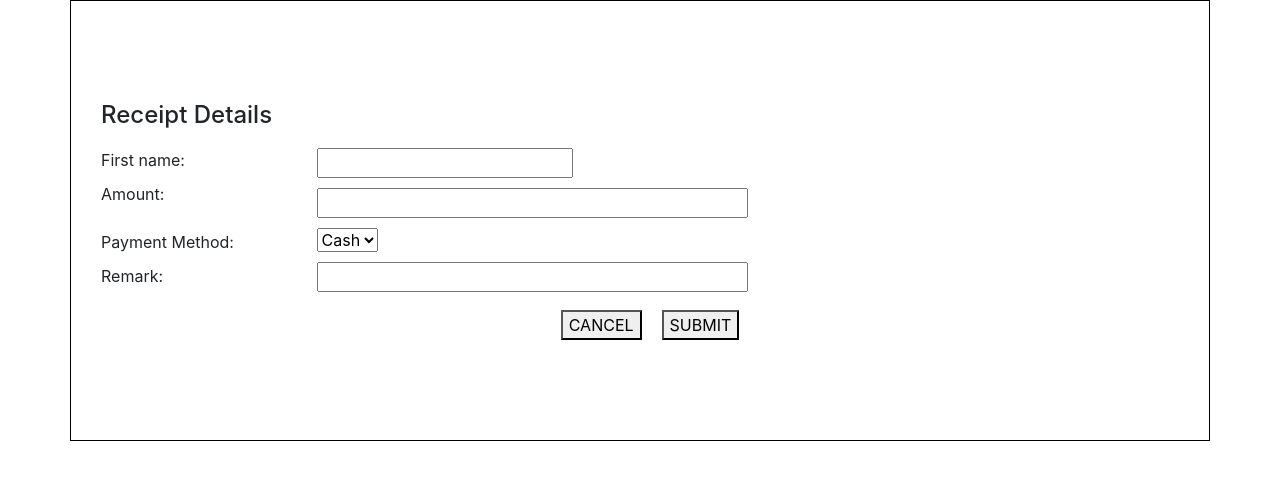
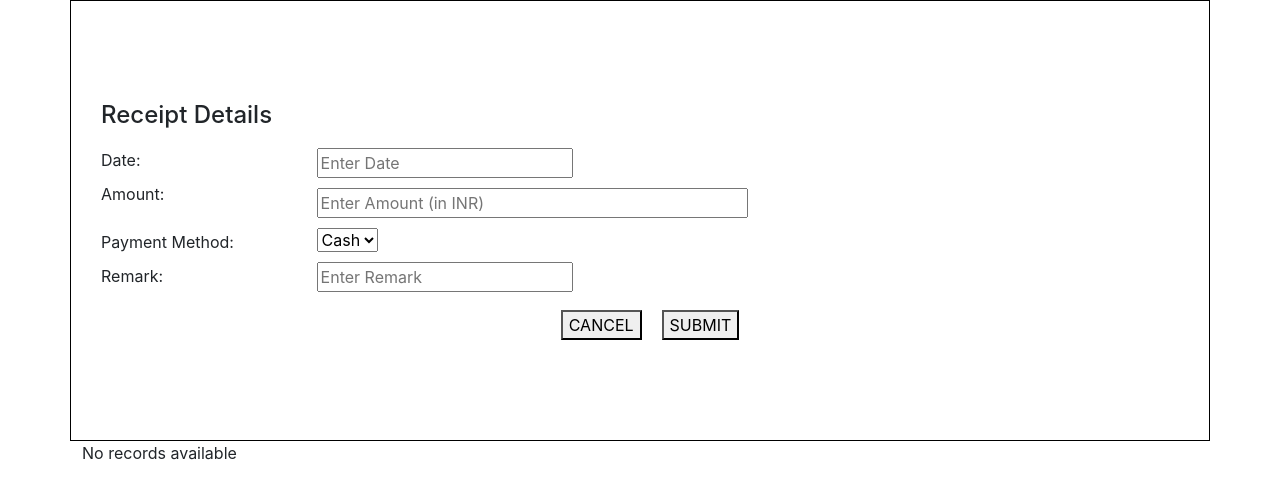
Before and after one commit to Mahin05/receiptDetails, a React (Create React App) app: page / in a window 1280 px wide. Shown: the top 498 px of the page. Built offline with nearby package versions, Linux system fonts and the light colour scheme.

Commit message:
added functionalities

```diff
--- a/src/components/Form/Form.js
+++ b/src/components/Form/Form.js
@@ -1,26 +1,68 @@
-import React from 'react';
+import React, { useEffect, useState } from 'react';
+import View from '../View/View';
 import './Form.css'
 
+// get values of local storage
+const getData = () => {
+    const data = localStorage.getItem('receipts');
+    if (data) {
+        return JSON.parse(data);
+    }
+    else {
+        return [];
+    }
+}
+
 const Form = () => {
+    const [receipts, setReceipts] = useState(getData());
+    // input field states
+    const [date, setDate] = useState('');
+    const [amount, setAmount] = useState('');
+    const [paymentMethod, setPaymentMethod] = useState('');
+    const [remark, setRemark] = useState('');
+
+    // form submit
+    const handleAddReceiptSubmit = (e) => {
+        e.preventDefault();
+        // creating object
+        let receipt = {
+            date: date,
+            amount: amount,
+            paymentMethod: paymentMethod,
+            remark: remark
+        }
+        setReceipts([...receipts, receipt]);
+        console.log('added');
+        setDate('');
+        setAmount('');
+        setPaymentMethod('');
+        setRemark('');
+    }
+
+    // saving data to local storage
+    useEffect(() => {
+        localStorage.setItem('receipts', JSON.stringify(receipts));
+    }, [receipts])
     return (
+        <div>
             <div className='container main-div'>
                 <h4>Receipt Details</h4>
-            <form>
+                <form onSubmit={handleAddReceiptSubmit} autoComplete='off'>
                     <div className='form-style'>
                         <div>
-                        <label for="fname">First name:</label> <br />
-                        <label for="fname">Amount:</label> <br />
-                        <label className='mt-4' for="fname">Payment Method:</label> <br />
-                        <label for="fname">Remark:</label> <br />
+                            <label>Date:</label> <br />
+                            <label>Amount:</label> <br />
+                            <label className='mt-4'>Payment Method:</label> <br />
+                            <label>Remark:</label> <br />
                         </div>
                         <div>
-                        <input type="text" id="fname" name="fname" /> <br />
-                        <input className='input-full' type="text" id="fname" name="fname" /> <br />
-                        <select name="cars" id="cars">
-                            <option value="volvo">Cash</option>
-                            <option value="saab">Card</option>
+                            <input onChange={(e) => setDate(e.target.value)} value={date} placeholder="Enter Date" type="text" /> <br />
+                            <input onChange={(e) => setAmount(e.target.value)} value={amount} placeholder="Enter Amount (in INR)" className='input-full' type="text" /> <br />
+                            <select onChange={(e) => setPaymentMethod(e.target.value)}  name="cars" id="cars">
+                                <option value="Cash">Cash</option>
+                                <option value="Card">Card</option>
                             </select> <br />
-                        <input className='input-full' type="text" id="fname" name="fname" /> <br />
+                            <input onChange={(e) => setRemark(e.target.value)} value={remark} placeholder="Enter Remark" type="text" /> <br />
                         </div>
                     </div>
                     <div className='button-style'>
@@ -33,6 +75,56 @@ const Form = () => {
                     </div>
                 </form>
             </div>
+            <div className='container'>
+                {receipts.length > 0 && <>
+                    <div>
+                        <table class="table">
+                            <thead>
+                                <tr>
+                                    <th scope="col">Date</th>
+                                    <th scope="col">Amount</th>
+                                    <th scope="col">Payment Method</th>
+                                    <th scope="col">Remark</th>
+                                </tr>
+                            </thead>
+                            <tbody>
+                                <View receipts={receipts}></View>
+                            </tbody>
+                        </table>
+                    </div>
+                </>}
+                {receipts.length < 1 && <div>No records available</div>}
+                {/* <table class="table">
+                    <thead>
+                        <tr>
+                            <th scope="col">#</th>
+                            <th scope="col">First</th>
+                            <th scope="col">Last</th>
+                            <th scope="col">Handle</th>
+                        </tr>
+                    </thead>
+                    <tbody>
+                        <tr>
+                            <th scope="row">1</th>
+                            <td>Mark</td>
+                            <td>Otto</td>
+                            <td>@mdo</td>
+                        </tr>
+                        <tr>
+                            <th scope="row">2</th>
+                            <td>Jacob</td>
+                            <td>Thornton</td>
+                            <td>@fat</td>
+                        </tr>
+                        <tr>
+                            <th scope="row">3</th>
+                            <td colspan="2">Larry the Bird</td>
+                            <td>@twitter</td>
+                        </tr>
+                    </tbody>
+                </table> */}
+            </div>
+        </div>
     );
 };
 
--- /dev/null
+++ b/src/components/View/View.js
@@ -0,0 +1,14 @@
+import React from 'react';
+
+const View = ({receipts}) => {
+    return receipts.map(receipt=>(
+        <tr>
+            <td>{receipt.date}</td>
+            <td>{receipt.amount}</td>
+            <td>{receipt.paymentMethod}</td>
+            <td>{receipt.remark}</td>
+        </tr>
+    ))
+};
+
+export default View;
```
Lines whose indentation alone changed are shown as unchanged.
